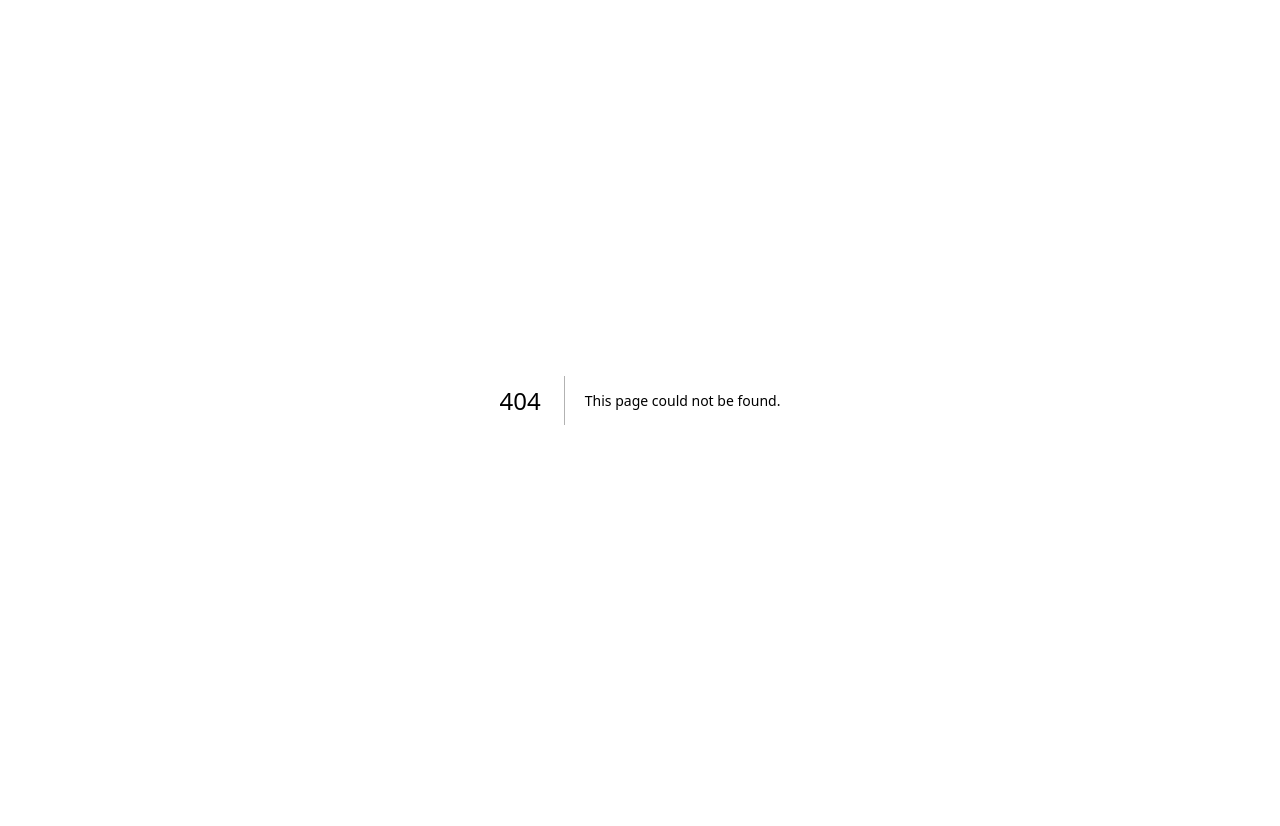
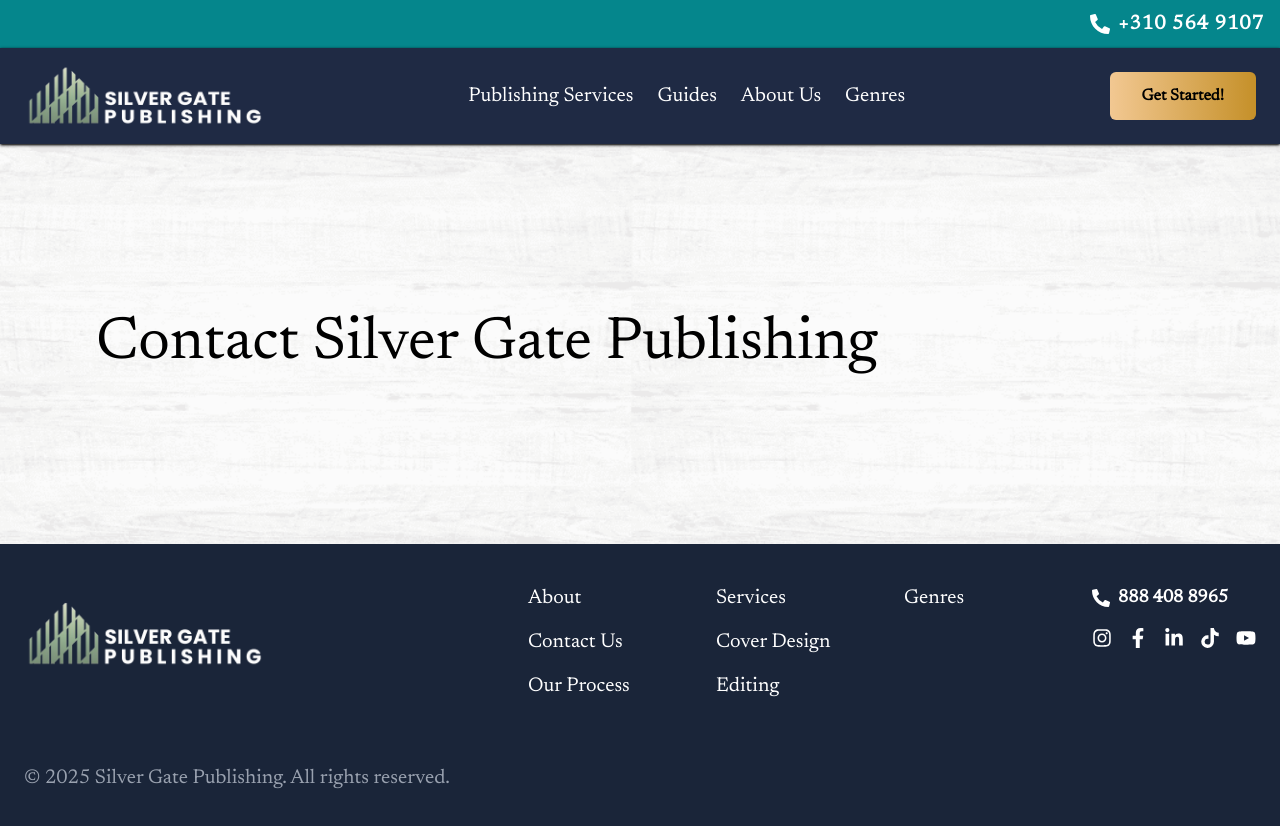
Before and after one commit to FahizOzil/palmbay-publisher, a Next.js app: page /about/contact in a window 1280 px wide. Before the commit this address had no page. Shown: the top 826 px of the page. Before the commit the page ends 800 px from the top, so only its background shows below. Built offline with nearby package versions, Linux system fonts and the light colour scheme.

Commit message:
Create page.jsx

```diff
--- /dev/null
+++ b/app/about/contact/page.jsx
@@ -0,0 +1,22 @@
+import { font } from '@/app/Components/font/font'
+import Navbar from '@/app/Components/Navbar'
+import React from 'react'
+import ContactBanner from '@/app/Components/ContactBanner'
+import Footer from '@/app/Components/Footer'
+
+const page = () => {
+  return (
+    <div className={`${font.className}`}>
+      <Navbar />
+      <div className="relative w-full min-h-[25rem] bg-cover bg-center" style={{ backgroundImage: "url('/whitewood.png')" }}>
+        <div className="absolute left-0 h-full flex flex-col justify-center items-center text-black px-4">
+          <p className="text-3xl text-center pl-20 md:text-6xl">Contact Silver Gate Publishing</p>
+        </div>
+      </div>
+
+      <Footer/>
+    </div>
+  )
+}
+
+export default page
```
